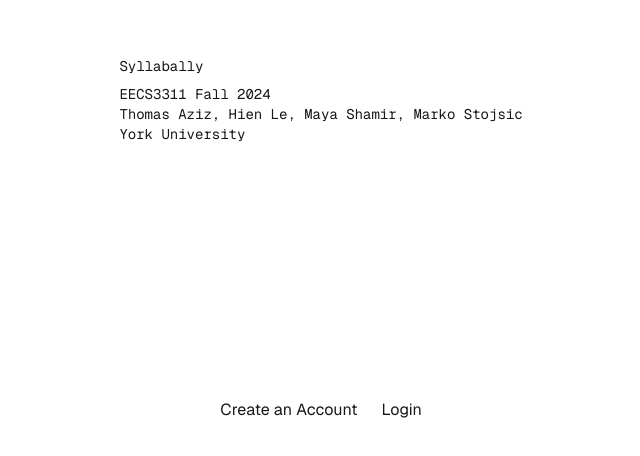
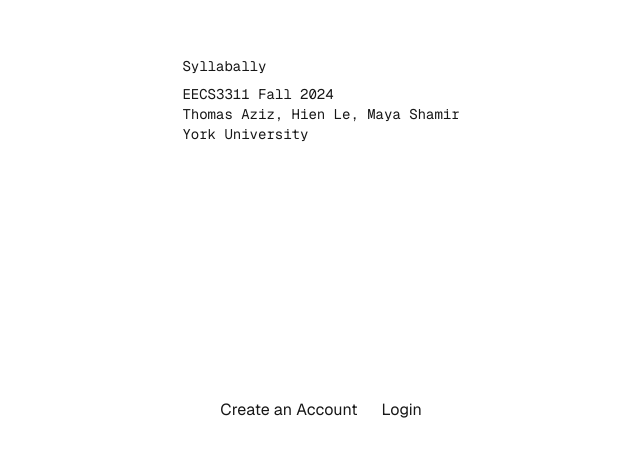
Before and after one commit to EECS3311F24/project-syllabally, a Next.js app: page / in a window 1280 px wide. Shown: the part 300-756 px from the top of the page, without its empty margins (319-959 px from the left). Built offline with nearby package versions, Linux system fonts and the light colour scheme.

Commit message:
update group member name

```diff
--- a/src/app/page.tsx
+++ b/src/app/page.tsx
@@ -7,7 +7,7 @@
               Syllabally
           </h1>
           <h2>EECS3311 Fall 2024</h2>
-          <h2>Thomas Aziz, Hien Le, Maya Shamir, Marko Stojsic</h2>
+          <h2>Thomas Aziz, Hien Le, Maya Shamir</h2>
           <h2>York University</h2>
         </ol>
 
```
